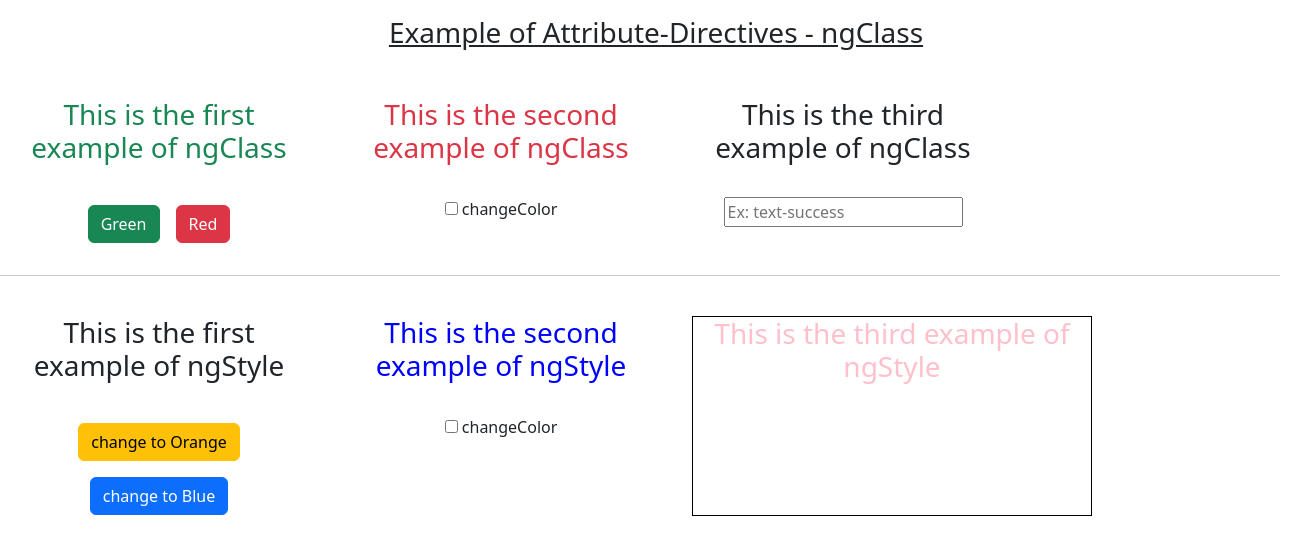
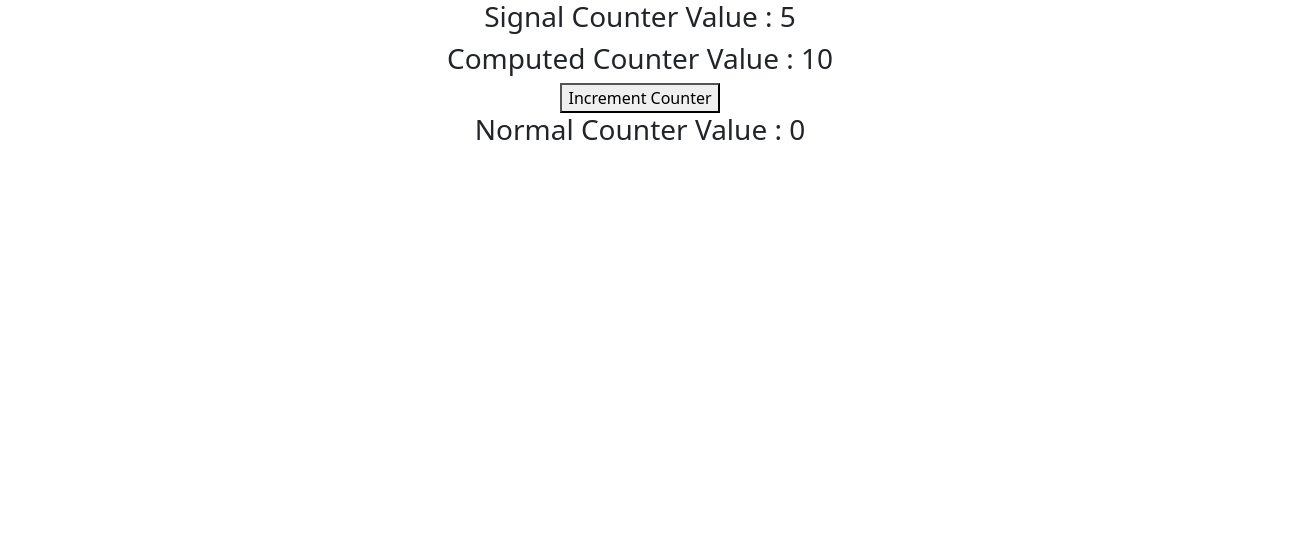
Before and after one commit to Veeresh-Abbili/Angular19-tutorial, an Angular app: page / in a window 1280 px wide. Shown: the top 554 px of the page, 1308 px wide, since content can reach past the window. Built offline with nearby package versions, Linux system fonts and the light colour scheme.

Commit message:
signal,computed,effects and zoneless change detection are implemented

```diff
--- a/src/app/app.component.html
+++ b/src/app/app.component.html
@@ -1,6 +1,7 @@
 <!-- <app-data-binding></app-data-binding> -->
 <!-- <app-structural-directive-ngif-vs-if></app-structural-directive-ngif-vs-if> -->
- <!-- <app-structural-directive-ngfor-vs-for></app-structural-directive-ngfor-vs-for> -->
-  <!-- <app-structural-directive-ngswitch-vs-switch></app-structural-directive-ngswitch-vs-switch> -->
-   <app-attribute-directives></app-attribute-directives>
+<!-- <app-structural-directive-ngfor-vs-for></app-structural-directive-ngfor-vs-for> -->
+<!-- <app-structural-directive-ngswitch-vs-switch></app-structural-directive-ngswitch-vs-switch> -->
+<!-- <app-attribute-directives></app-attribute-directives> -->
+<app-signals></app-signals>
 <router-outlet></router-outlet>
--- a/src/app/app.component.ts
+++ b/src/app/app.component.ts
@@ -5,6 +5,7 @@ import { StructuralDirectiveNgifVsIfComponent } from './components/Directives/st
 import { StructuralDirectiveNgforVsForComponent } from './components/Directives/structural-directive-ngfor-vs-for/structural-directive-ngfor-vs-for.component';
 import { StructuralDirectiveNgswitchVsSwitchComponent } from './components/Directives/structural-directive-ngswitch-vs-switch/structural-directive-ngswitch-vs-switch.component';
 import { AttributeDirectivesComponent } from './components/Directives/attribute-directives/attribute-directives.component';
+import { SignalsComponent } from './components/signals/signals.component';
 
 @Component({
   selector: 'app-root',
@@ -12,7 +13,8 @@ import { AttributeDirectivesComponent } from './components/Directives/attribute-
     // StructuralDirectiveNgifVsIfComponent,
     // StructuralDirectiveNgforVsForComponent,
     // StructuralDirectiveNgswitchVsSwitchComponent,
-    AttributeDirectivesComponent
+    // AttributeDirectivesComponent,
+    SignalsComponent
   ],
   templateUrl: './app.component.html',
   styleUrl: './app.component.css'
--- /dev/null
+++ b/src/app/components/signals/signals.component.html
@@ -0,0 +1,7 @@
+<!-- <p>signals works!</p> -->
+ <div class="text-center">
+    <h3> Signal Counter Value : {{counter()}}</h3>
+    <h3>Computed Counter Value : {{doubleCounter()}}</h3>
+    <button (click)="increment()">Increment Counter</button>
+    <h3>Normal Counter Value : {{normalCounter}}</h3>
+ </div>
--- /dev/null
+++ b/src/app/components/signals/signals.component.ts
@@ -0,0 +1,34 @@
+import { ChangeDetectionStrategy, Component, computed, effect, signal, WritableSignal } from '@angular/core';
+
+@Component({
+  selector: 'app-signals',
+  imports: [],
+  templateUrl: './signals.component.html',
+  styleUrl: './signals.component.css',
+  // changeDetection: ChangeDetectionStrategy.OnPush
+})
+export class SignalsComponent {
+
+  normalCounter = 0;
+
+  counter = signal(0);
+  // counter:WritableSignal<number> = signal(0);
+
+  doubleCounter = computed(() => this.counter() * 2)
+
+  constructor() {
+    this.counter.set(5);
+    // setTimeout(() => {
+    //   this.normalCounter = 60;
+    //   this.counter.set(30);
+    //   console.log('counter value:' + this.normalCounter)
+    // }, 5000);
+
+    effect(()=>console.log('The Value of Counter :' + this.counter()))
+
+  }
+  increment() {
+    this.counter.update(initialValue => initialValue + 1);
+  }
+
+}
```
Also changed, not shown: src/app/components/signals/signals.component.css (added), 1 other file (tests, documents, lock files or other folders).
